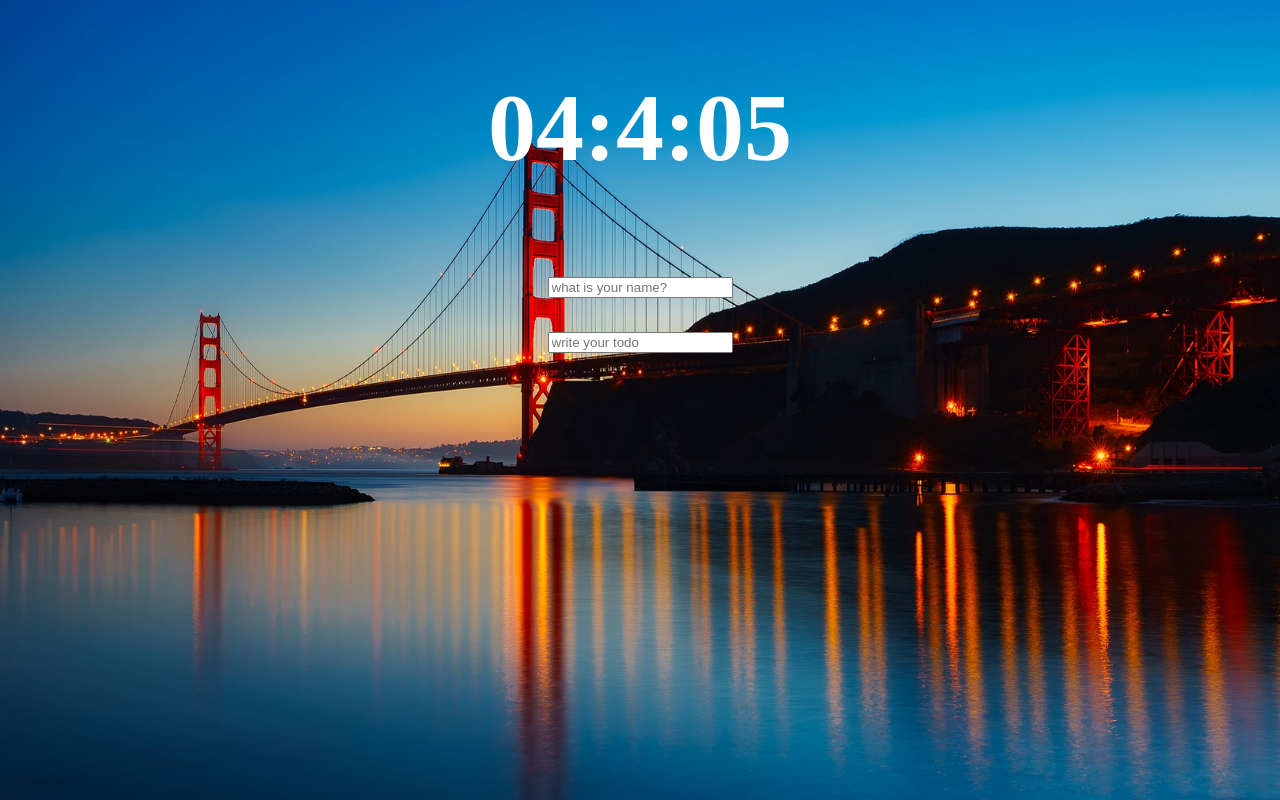
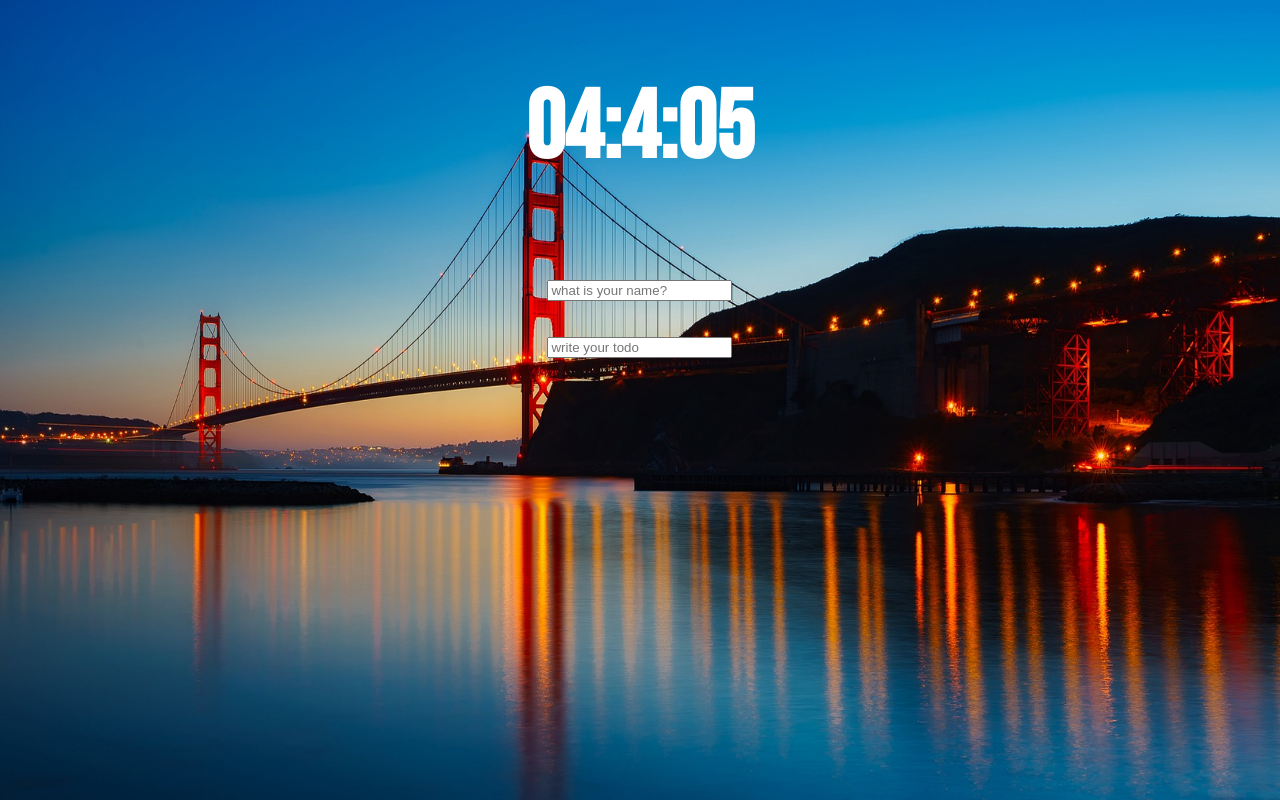
Before and after one commit to joyjsmun/momentom, a plain HTML site: page index.html in a window 1280 px wide. Drawn offline with Linux system fonts and the light colour scheme.

Commit message:
ADD: first draft ver_1

```diff
--- a/index.css
+++ b/index.css
@@ -1,3 +1,5 @@
+@import url("https://fonts.googleapis.com/css2?family=Bebas+Neue&display=swap");
+
 .form,
 .greetings {
   display: none;
@@ -14,6 +16,7 @@ body {
   justify-self: center;
   font-size: 3rem;
   color: white;
+  font-family: "Bebas Neue", cursive;
 }
 
 @keyframes fadeIn {
```
